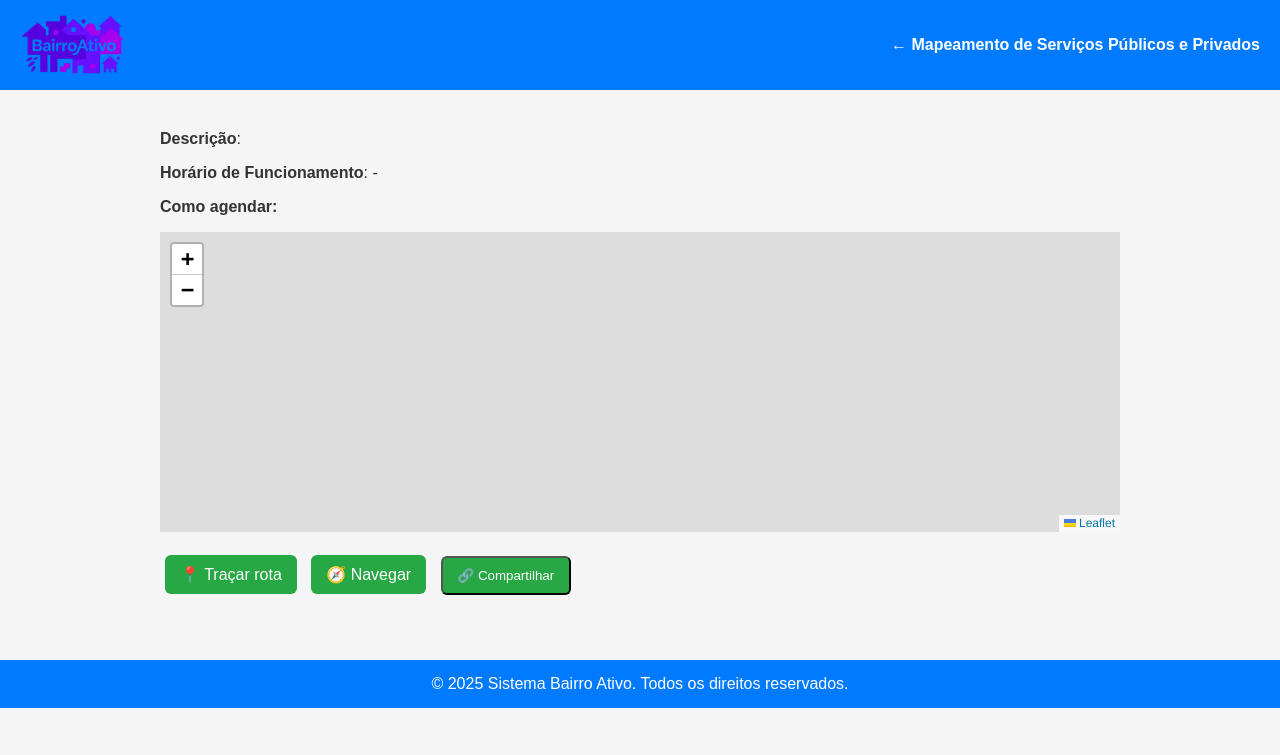
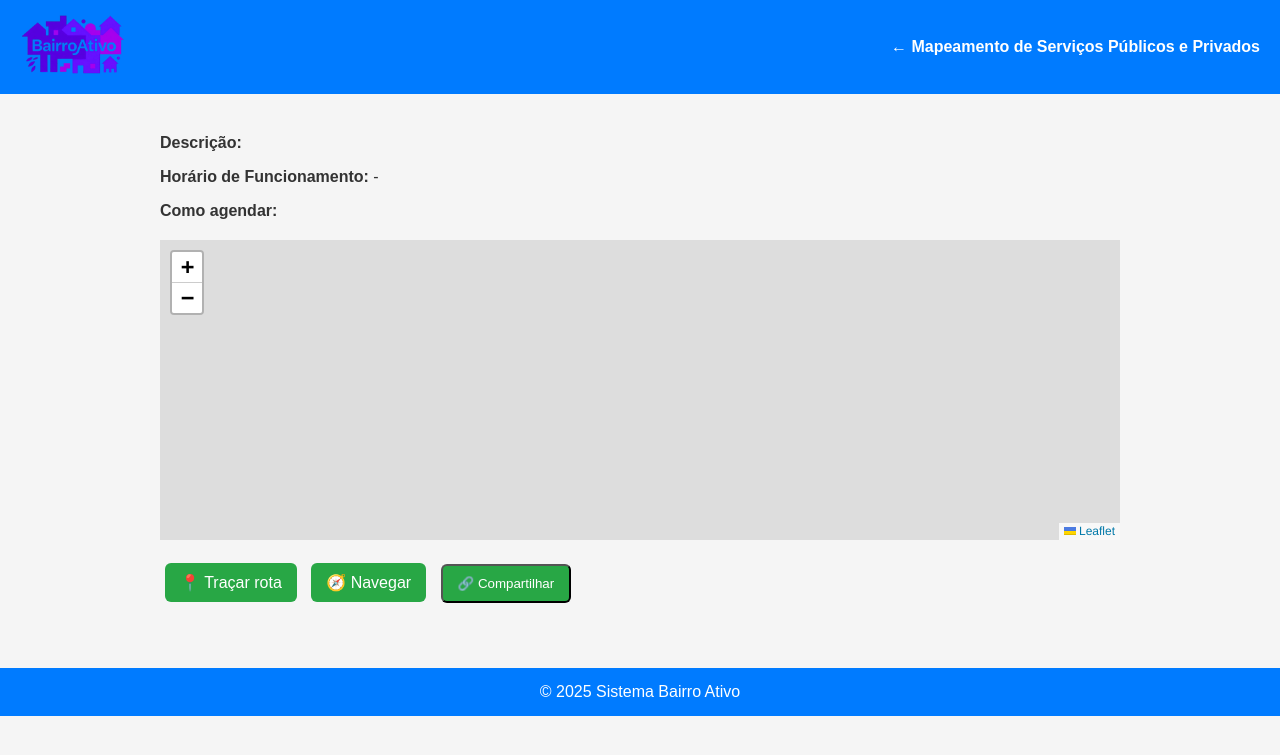
Before and after one commit to leotiag0/bairroativo, a PHP site: page /detalhes.php in a window 1280 px wide. Shown: the top 755 px of the page. Run offline with PHP 8.4, Linux system fonts and the light colour scheme; tables that the repository leaves empty hold one stand-in row (values such as "Sample post"); a stand-in replaces the project's code that opens the database connection.

Commit message:
Update detalhes.php

```diff
--- a/detalhes.php
+++ b/detalhes.php
@@ -18,13 +18,15 @@ $instrucao = $lang == 'es' ? $s['agendamento_es'] : ($lang == 'en' ? $s['agendam
     <link rel="stylesheet" href="https://unpkg.com/leaflet@1.9.3/dist/leaflet.css" />
     <script src="https://unpkg.com/leaflet@1.9.3/dist/leaflet.js"></script>
     <style>
-        #map { height: 300px; margin-top: 15px; }
+        #map { height: 300px; margin-top: 20px; }
     </style>
 </head>
 <body>
 
 <header>
-    <img src="images/logo.png" alt="Logo">
+    <div>
+        <img src="images/logo.png" alt="Logo">
+    </div>
     <nav class="menu">
         <a href="mapa.php?lang=<?= $lang ?>">← <?= $t['titulo'] ?></a>
     </nav>
@@ -32,8 +34,8 @@ $instrucao = $lang == 'es' ? $s['agendamento_es'] : ($lang == 'en' ? $s['agendam
 
 <div class="container">
     <h2><?= $s['nome_servico'] ?></h2>
-    <p><strong><?= $t['descricao'] ?></strong>: <?= $s['descricao'] ?></p>
-    <p><strong><?= $t['horario'] ?></strong>: <?= $s['horario_inicio'] ?> - <?= $s['horario_fim'] ?></p>
+    <p><strong><?= $t['descricao'] ?>:</strong> <?= $s['descricao'] ?></p>
+    <p><strong><?= $t['horario'] ?>:</strong> <?= $s['horario_inicio'] ?> - <?= $s['horario_fim'] ?></p>
     <p><strong><?= $t['como_agendar'] ?></strong><br><?= nl2br($instrucao) ?></p>
 
     <div id="map"></div>
@@ -45,7 +47,7 @@ $instrucao = $lang == 'es' ? $s['agendamento_es'] : ($lang == 'en' ? $s['agendam
 </div>
 
 <footer>
-    &copy; <?= date('Y') ?> Sistema Bairro Ativo. Todos os direitos reservados.
+    &copy; <?= date('Y') ?> Sistema Bairro Ativo
 </footer>
 
 <script>
@@ -62,7 +64,7 @@ $instrucao = $lang == 'es' ? $s['agendamento_es'] : ($lang == 'en' ? $s['agendam
             });
         } else {
             navigator.clipboard.writeText(window.location.href);
-            alert("Link copiado.");
+            alert("Link copiado!");
         }
     }
 </script>
```
